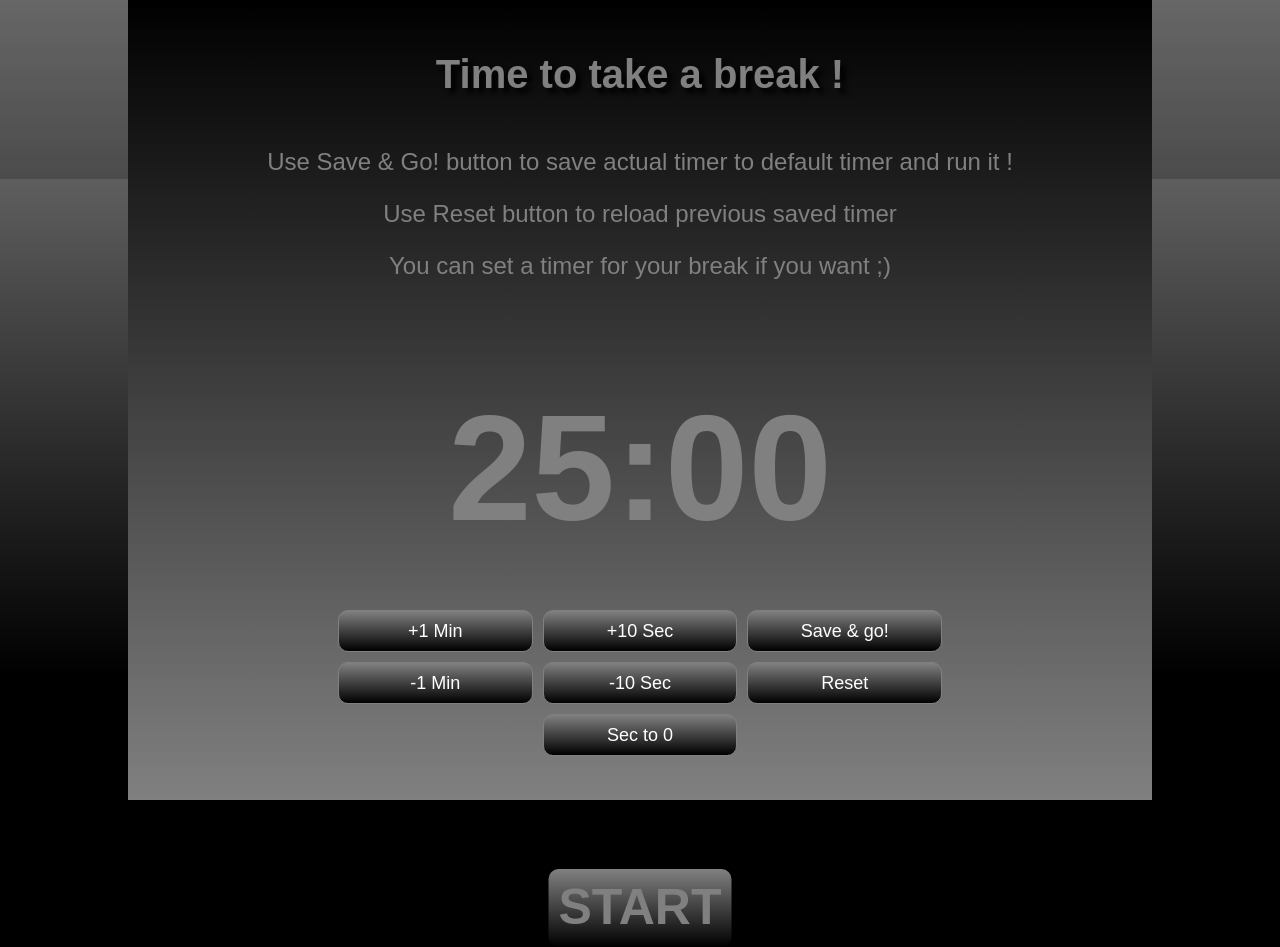
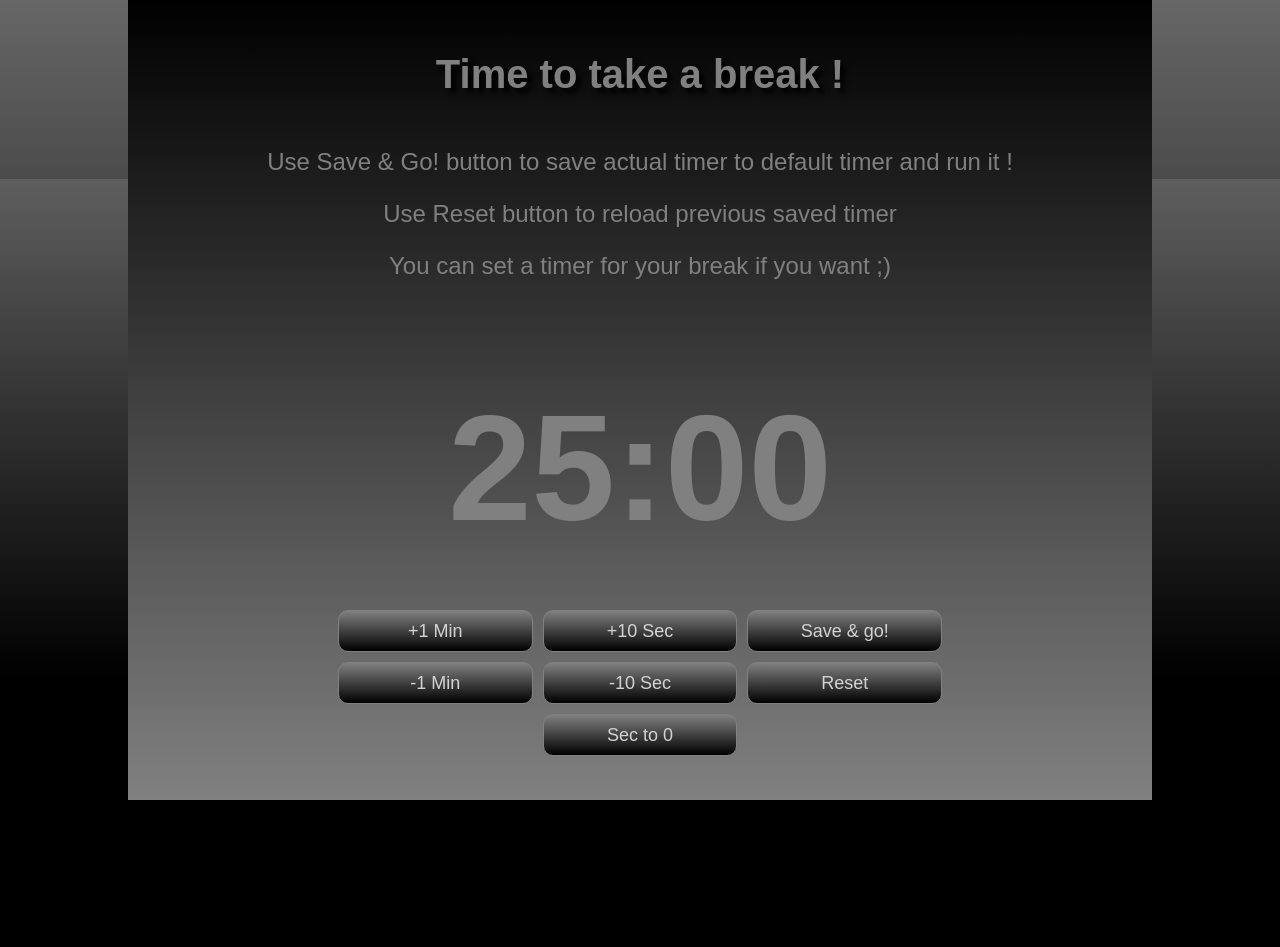
Before and after one commit to fabquo/pomodoro-react, a React (Vite) app: page / in a window 1280 px wide. After the commit the page ends 800 px from the top, so only its background shows below. Built offline with nearby package versions, Linux system fonts and the light colour scheme.

Commit message:
Add tic / tac

```diff
--- a/src/components/app/App.jsx
+++ b/src/components/app/App.jsx
@@ -11,6 +11,7 @@ const App = () => {
     const [startSeconds, setStartSeconds] = useState(0);
     const [appTitle, setAppTitle] = useState("Let's work !");
     const [cooldown, setCooldown] = useState(100);
+    const [ticSound, setTicSound] = useState(true);
 
     const timeToGo =
         ((minutes * 60 + seconds) / (startMinutes * 60 + startSeconds)) * 100;
@@ -60,6 +61,8 @@ const App = () => {
                     setMinutes={setMinutes}
                     seconds={seconds}
                     setSeconds={setSeconds}
+                    ticSound={ticSound}
+                    setTicSound={setTicSound}
                 />
             </div>
             <Modal
--- a/src/components/timer/timer.jsx
+++ b/src/components/timer/timer.jsx
@@ -1,12 +1,20 @@
-import React, {useEffect} from "react";
+import React, {useState, useEffect} from "react";
 import ButtonTimer from "../controls/button";
 import soundfile from "../../medias/alarm.mp3";
+import tic from "../../medias/tic.wav";
+
+//const [ticSound, setTicSound] = useState(true);
 
 const Timer = props => {
+    const ticker = new Audio(tic);
     const audio = new Audio(soundfile);
     // Activate timer or stop it
     const toggle = () => {
         props.setIsActive(!props.isActive);
+    };
+
+    const toggleTic = () => {
+        props.setTicSound(!props.ticSound);
     };
 
     // Run cooldown from Min to zero
@@ -16,11 +24,17 @@ const Timer = props => {
             if (props.seconds > 0) {
                 interval = setTimeout(() => {
                     props.setSeconds(props.seconds - 1);
+                    if (props.ticSound) {
+                        ticker.play();
+                    }
                 }, 1000);
             } else if (props.seconds === 0 && props.minutes > 0) {
                 interval = setTimeout(() => {
                     props.setSeconds(props.seconds + 59);
                     props.setMinutes(props.minutes - 1);
+                    if (props.ticSound) {
+                        ticker.play();
+                    }
                 }, 1000);
             } else {
                 clearTimeout(interval);
@@ -31,6 +45,7 @@ const Timer = props => {
     });
 
     return (
+        <div className={"timerControls"}>
             <div className={"startStop"}>
                 <ButtonTimer
                     buttonClassName={"startStop__button"}
@@ -38,6 +53,14 @@ const Timer = props => {
                     handleClickFunction={toggle}
                 />
             </div>
+            <div className={"toggleTic"}>
+                <ButtonTimer
+                    buttonClassName={"ticButton"}
+                    buttonName={props.ticSound ? "Mute" : "TIC/TAC"}
+                    handleClickFunction={toggleTic}
+                />
+            </div>
+        </div>
     );
 };
 export default Timer;
--- a/src/style/app.css
+++ b/src/style/app.css
@@ -39,15 +39,30 @@ body{
     position: relative;
     text-align: center;
 }
-.startStop{
+.timerControls{
     position: absolute;
-    margin-top: 40%;
+    display: grid;
+    grid-gap: 20px;
+    grid-template-columns: 1fr 1fr;
     top: 100%;
     left: 50%;
     margin-left: auto;
     margin-right:auto;
     transform: translateX(-50%);
     z-index: 2;
+}
+.toggleTic{
+    grid-column: 2;
+    position:relative;
+    cursor: default;
+    border-radius: 10px;
+    padding: 10px;
+    background: linear-gradient(grey, black);
+    user-select: none;
+}
+.startStop{
+    grid-column: 1;
+    position:relative;
     cursor: default;
     border-radius: 10px;
     padding: 10px;
@@ -59,6 +74,15 @@ body{
     font-weight: 700;
     text-align: center;
     user-select: none;
+}
+.ticButton{
+    font-size: 30px;
+    font-weight: 700;
+    text-align: center;
+    user-select: none;
+}
+.ticButton:hover{
+    color:lightgrey;
 }
 .startStop__button:hover{
     color:lightgrey;
@@ -120,9 +144,13 @@ body{
     border-radius: 10px;
     background: linear-gradient(grey, black);
     user-select: none;
+    color:lightgrey;
 }
 .modalButton:active{
     background: linear-gradient(black, grey);
+}
+.modalButton:hover{
+    color : white;
 }
 .setToNull{
     grid-column: 2;
@@ -155,6 +183,9 @@ body{
     background: linear-gradient(black, grey);
 }
 .startStop__button{
+    font-size: 50px;
+}
+.ticButton{
     font-size: 50px;
 }
 .modal{
@@ -203,6 +234,9 @@ body{
     .startStop{
         margin-top: 5%;
     }
+    .toggleTic{
+        margin-top: 5%;
+    }
     .modalTitle{
         margin-top: 2%;
     }
@@ -239,4 +273,7 @@ body{
     .startStop{
         margin-top: 15%;
     }
+    .toggleTic{
+        margin-top: 15%;
+    }
 }
```
Also changed, not shown: 1 other file (tests, documents, lock files or other folders). Lines whose indentation alone changed are shown as unchanged.
